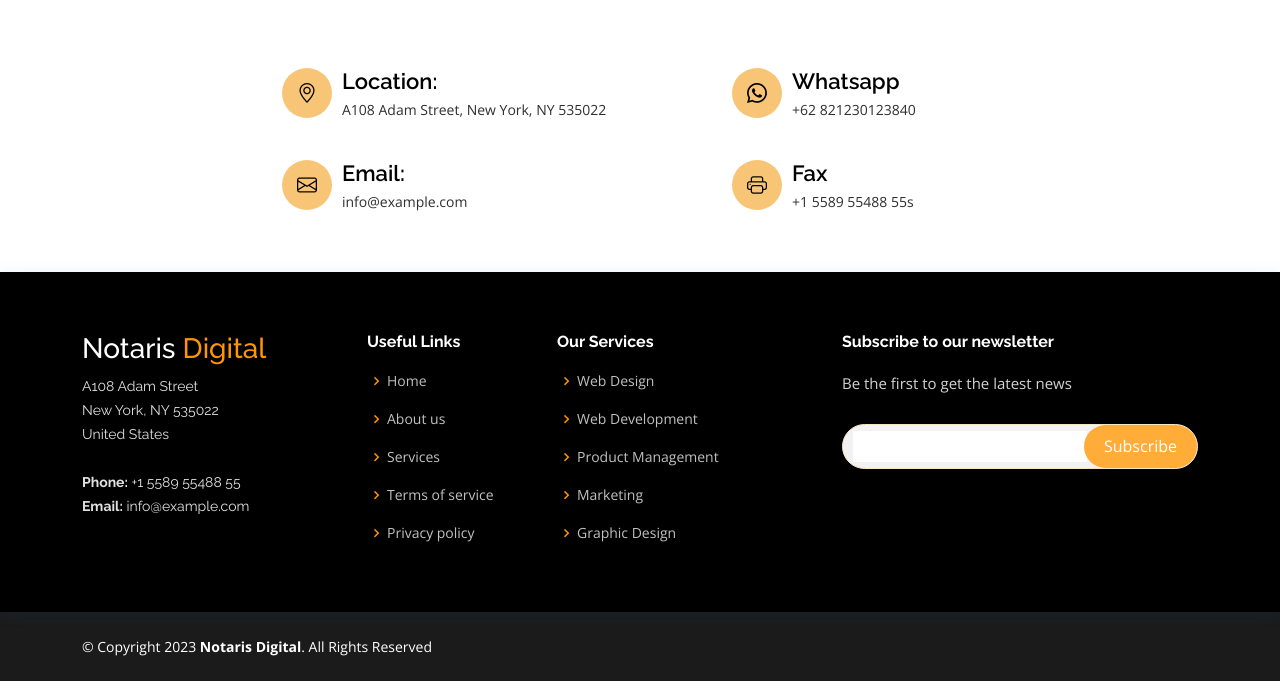
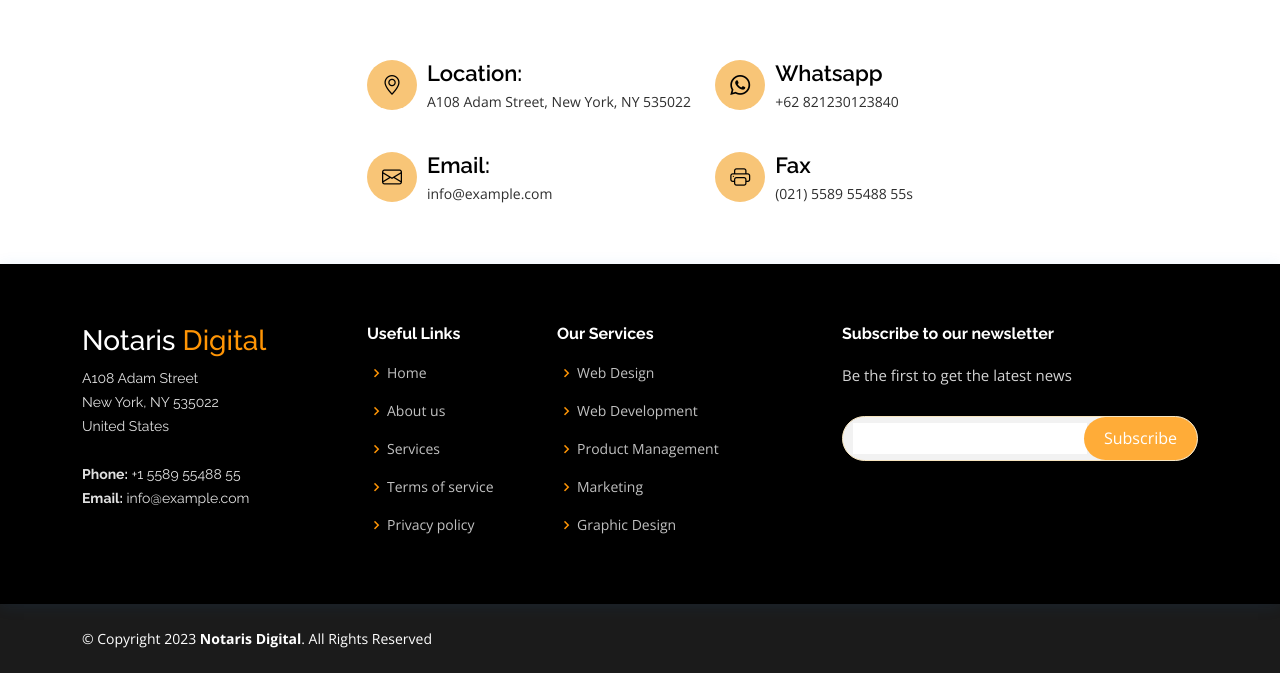
Before and after one commit to subauw/notaris-digital, a plain HTML site: page index.html in a window 1280 px wide. Shown: the part 2942-3623 px from the top of the page. Drawn offline with nearby package versions, Linux system fonts and the light colour scheme; grey boxes are pictures that could not be loaded.

Commit message:
update poin pada contact

```diff
--- a/assets/css/style.css
+++ b/assets/css/style.css
@@ -782,22 +782,16 @@ section {
   color: #2f2f2f;
 }
 
-.contact .info .address {
-  margin-left: 200px;
+.contact .info{
+  margin-top: 40px;
 }
 
 .contact .info .email{
-  margin-left: 200px;
   margin-top: 40px;
-}
-
-.contact .info .whatsapp {
-  margin-left: 80px;
 }
 
 .contact .info .fax {
   margin-top : 40px;
-  margin-left: 80px;
 }
 
 .contact .info .email:hover i,
--- a/index.html
+++ b/index.html
@@ -169,9 +169,9 @@
       </div>
 
       <div class="container">
-        <div class="row mt-5">
+        <div class="row justify-content-md-center">
 
-          <div class="col">
+          <div class="col-auto">
             <div class="info">
               <div class="address">
                 <i class="bi bi-geo-alt"></i>
@@ -187,7 +187,7 @@
             </div>
           </div>
 
-          <div class="col">
+          <div class="col-auto">
             <div class="info">
               <div class="whatsapp">
                 <i class="bi bi-whatsapp"></i>
@@ -198,10 +198,9 @@
               <div class="fax">
                 <i class="bi bi-printer"></i>
                 <h4>Fax</h4>
-                <p>+1 5589 55488 55s</p>
+                <p>(021) 5589 55488 55s</p>
               </div>
             </div>
-
           </div>
 
         </div>
```
